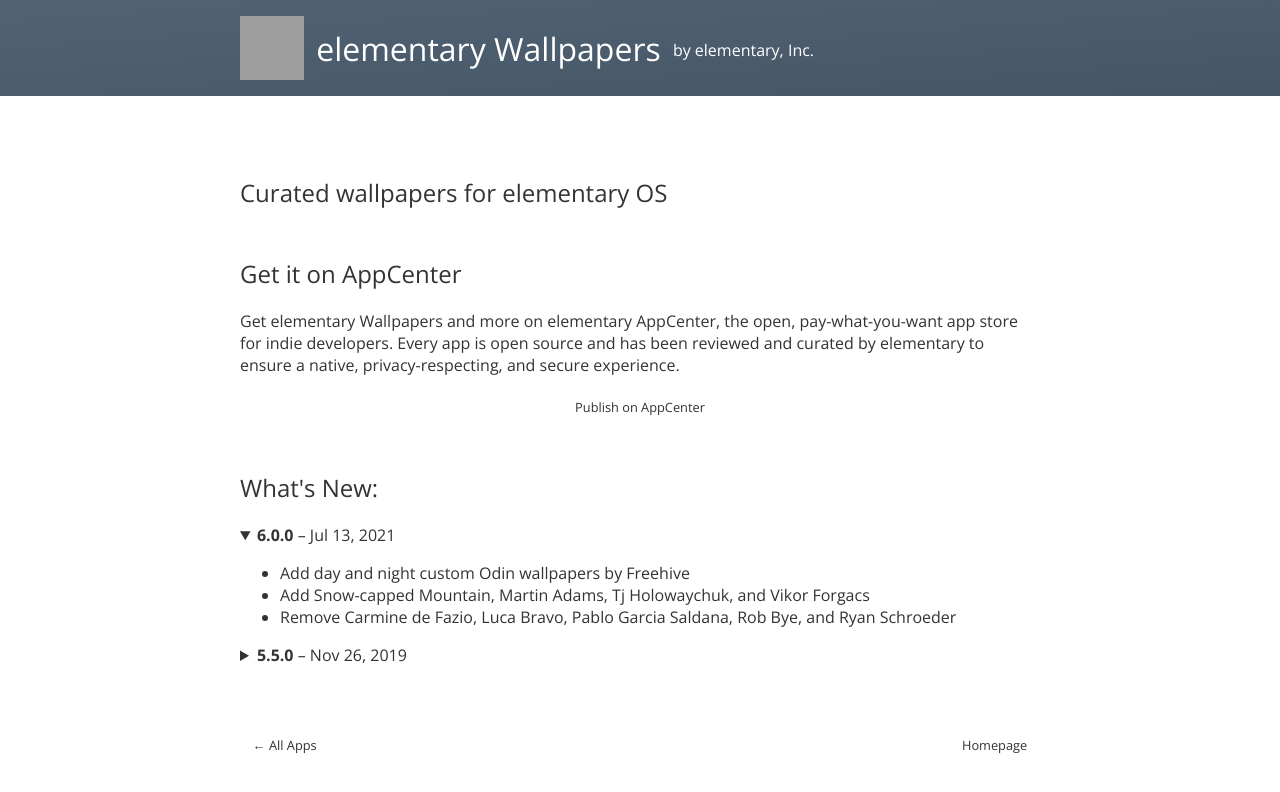
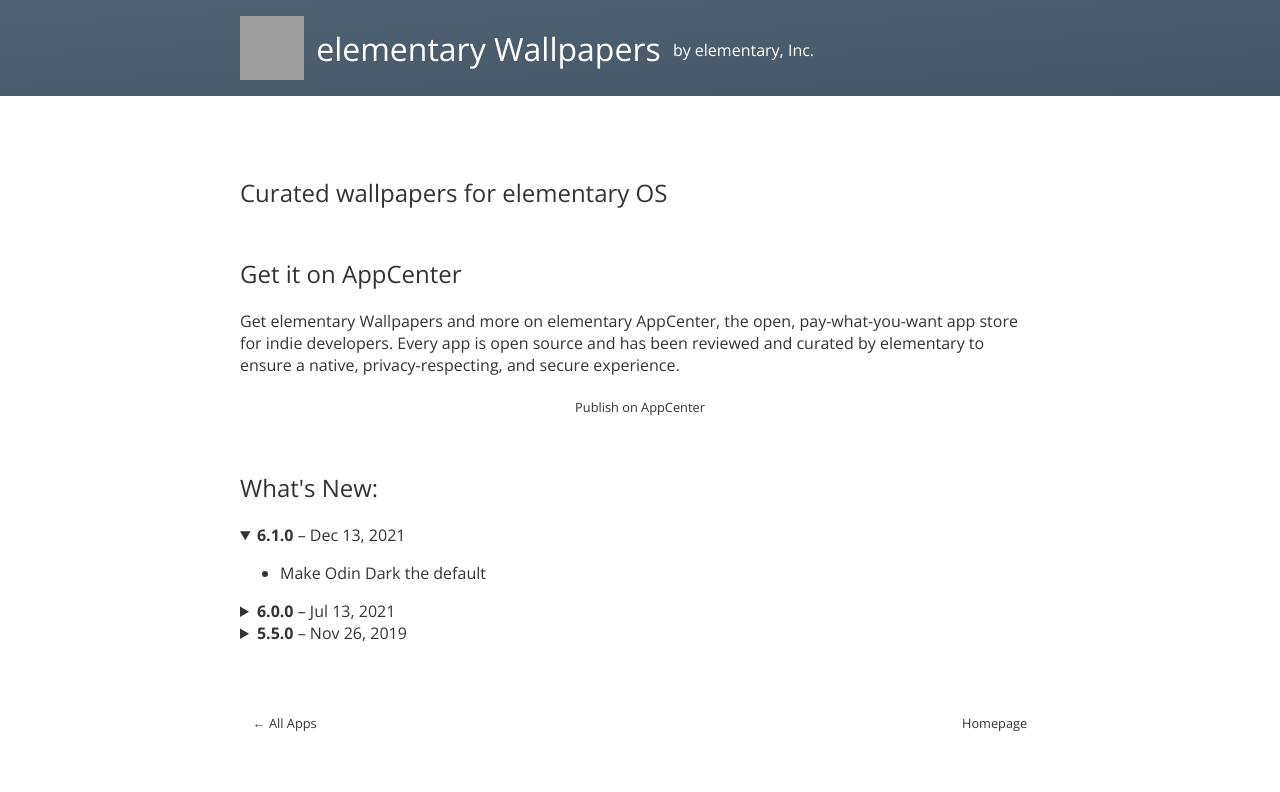
Before and after one commit to elementary/appcenter-web, a Jekyll site: the page built from _apps/io.elementary.wallpapers.md, in a window 1280 px wide. Shown: the top 792 px of the page. Built offline with Jekyll 4.4.1, drawn with Linux system fonts in a browser that asks for light colours; nearby versions of some CDN libraries; grey boxes are pictures that could not be loaded.

Commit message:
Automatic update of data

```diff
--- a/_apps/io.elementary.wallpapers.md
+++ b/_apps/io.elementary.wallpapers.md
@@ -17,6 +17,14 @@ color:
   primary-text: "#fff"
 price: false
 releases:
+- version: 6.1.0
+  unix-timestamp: 1639353600
+  description: |-
+    <ul>
+
+      <li>Make Odin Dark the default</li>
+
+    </ul>
 - version: 6.0.0
   unix-timestamp: 1626134400
   description: |-
```
Also changed, not shown: _apps/org.small_tech.comet.md (added, +24 -0 lines).
